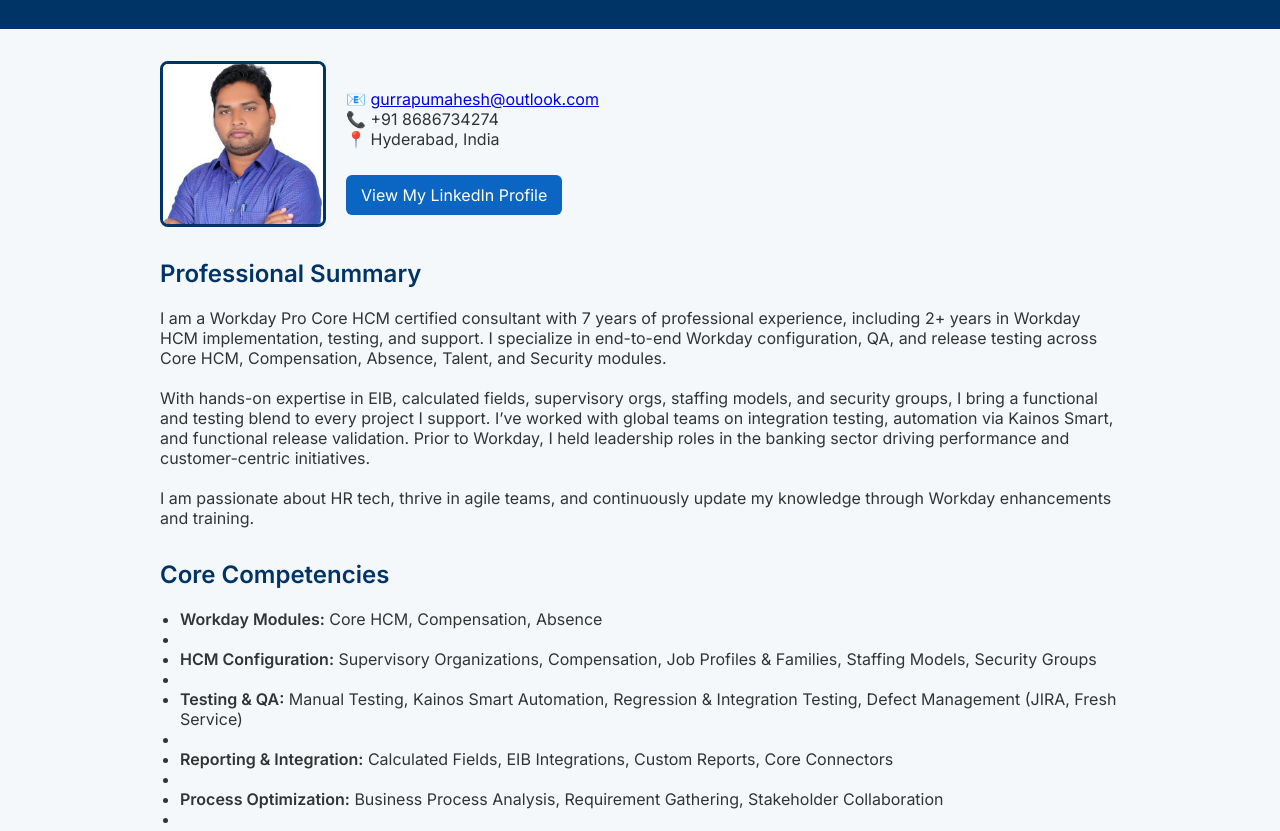
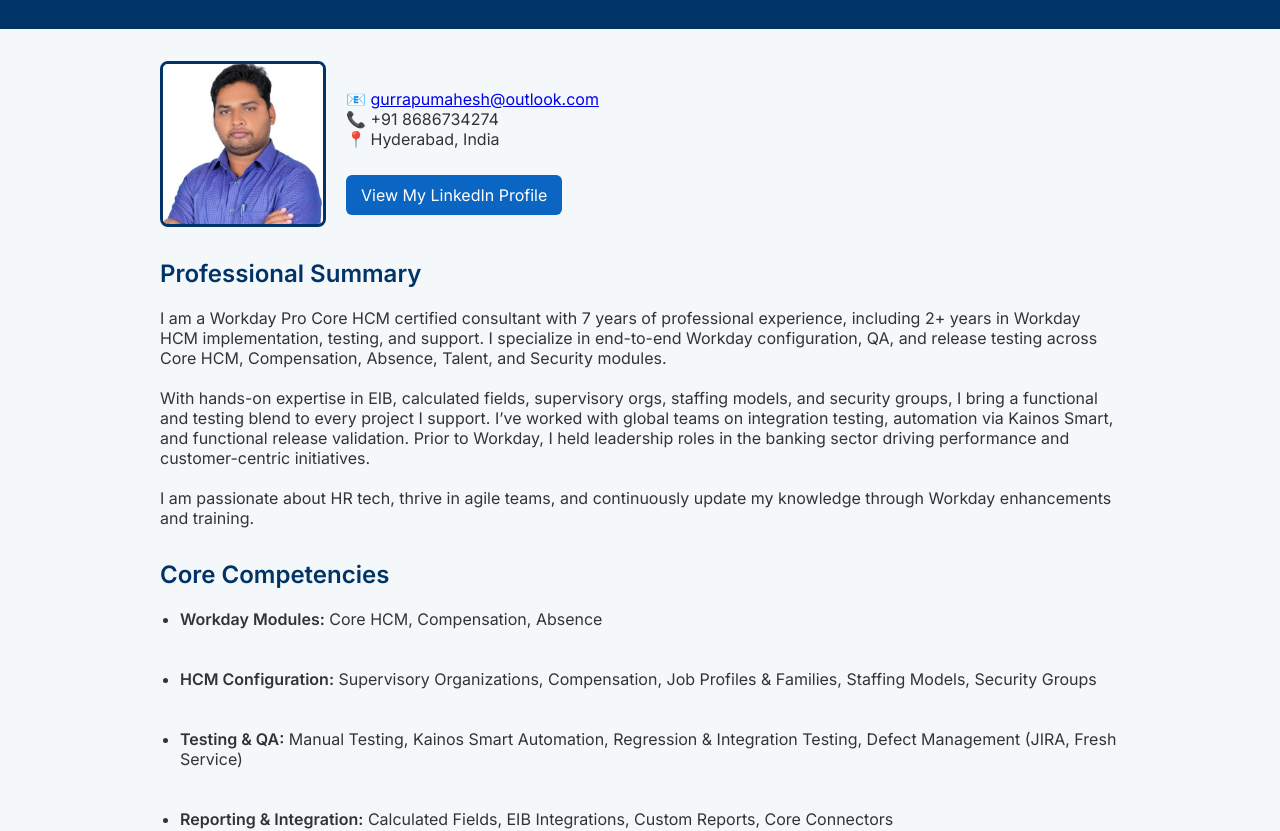
Before and after one commit to maheshgurrapu0611/mahesh-blog, a plain HTML site: page index.html in a window 1280 px wide. Shown: the part 121-952 px from the top of the page. Drawn offline with Linux system fonts and the light colour scheme.

Commit message:
Update index.html

```diff
--- a/index.html
+++ b/index.html
@@ -101,15 +101,15 @@
     <h2>Core Competencies</h2>
 <ul>
   <li><strong>Workday Modules:</strong> Core HCM, Compensation, Absence</li>
-  <li></li>
+  <br><br>
   <li><strong>HCM Configuration:</strong> Supervisory Organizations, Compensation, Job Profiles & Families, Staffing Models, Security Groups</li>
-  <li></li>
+  <br><br>
   <li><strong>Testing & QA:</strong> Manual Testing, Kainos Smart Automation, Regression & Integration Testing, Defect Management (JIRA, Fresh Service)</li>
-  <li></li>
+  <br><br>
   <li><strong>Reporting & Integration:</strong> Calculated Fields, EIB Integrations, Custom Reports, Core Connectors</li>
-  <li></li>
+  <br><br>
   <li><strong>Process Optimization:</strong> Business Process Analysis, Requirement Gathering, Stakeholder Collaboration</li>
-  <li></li>
+  <br><br>
   <li><strong>Soft Skills:</strong> Strong Communication, Problem Solving, Training & Onboarding</li>
 </ul>
 
```
